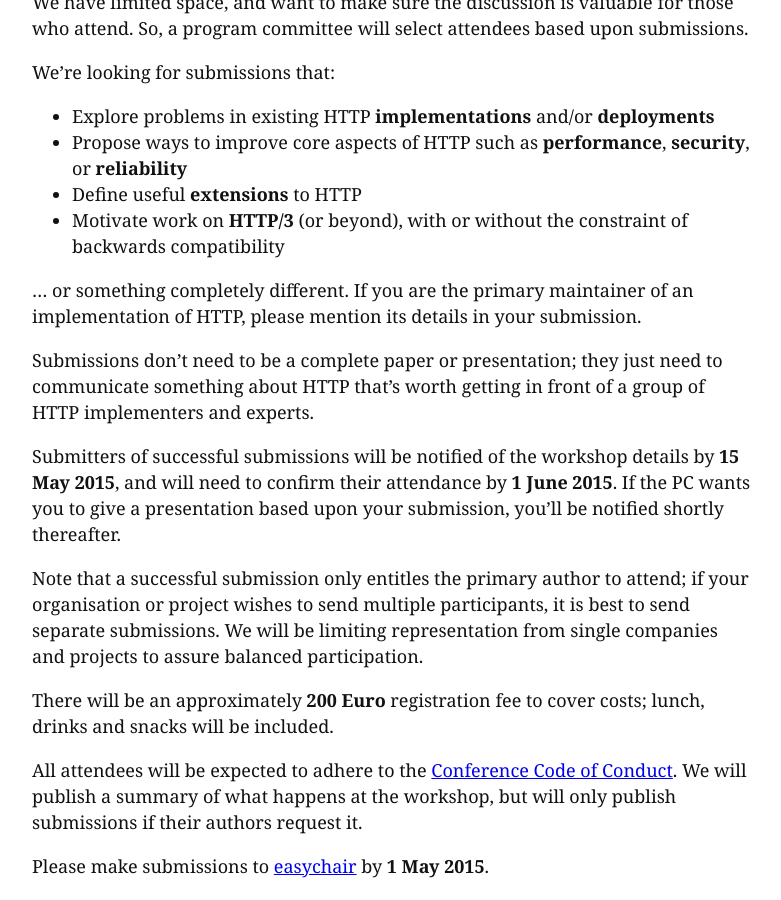
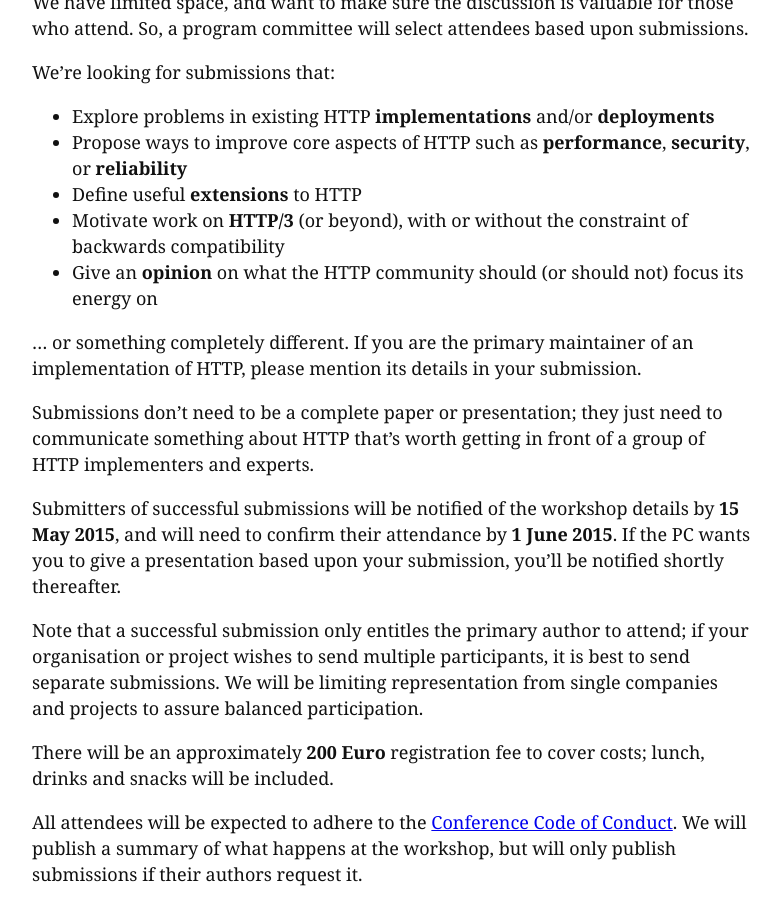
Before and after one commit to HTTPWorkshop/httpworkshop.github.io, a Jekyll site: the page built from index.md, in a window 1280 px wide and 900 px high, scrolled down 1177 px. Shown: the whole window, without its empty margins (266-1047 px from the left). Built offline with Jekyll 4.4.1, drawn with Linux system fonts in a browser that asks for light colours.

Commit message:
bit more broad terms of submission

```diff
--- a/index.md
+++ b/index.md
@@ -53,6 +53,8 @@ We're looking for submissions that:
 * Propose ways to improve core aspects of HTTP such as **performance**, **security**, or **reliability**
 * Define useful **extensions** to HTTP
 * Motivate work on **HTTP/3** (or beyond), with or without the constraint of backwards compatibility
+* Give an **opinion** on what the HTTP community should (or should not) focus
+  its energy on
 
 ... or something completely different. If you are the primary maintainer of an
 implementation of HTTP, please mention its details in your submission.
```
